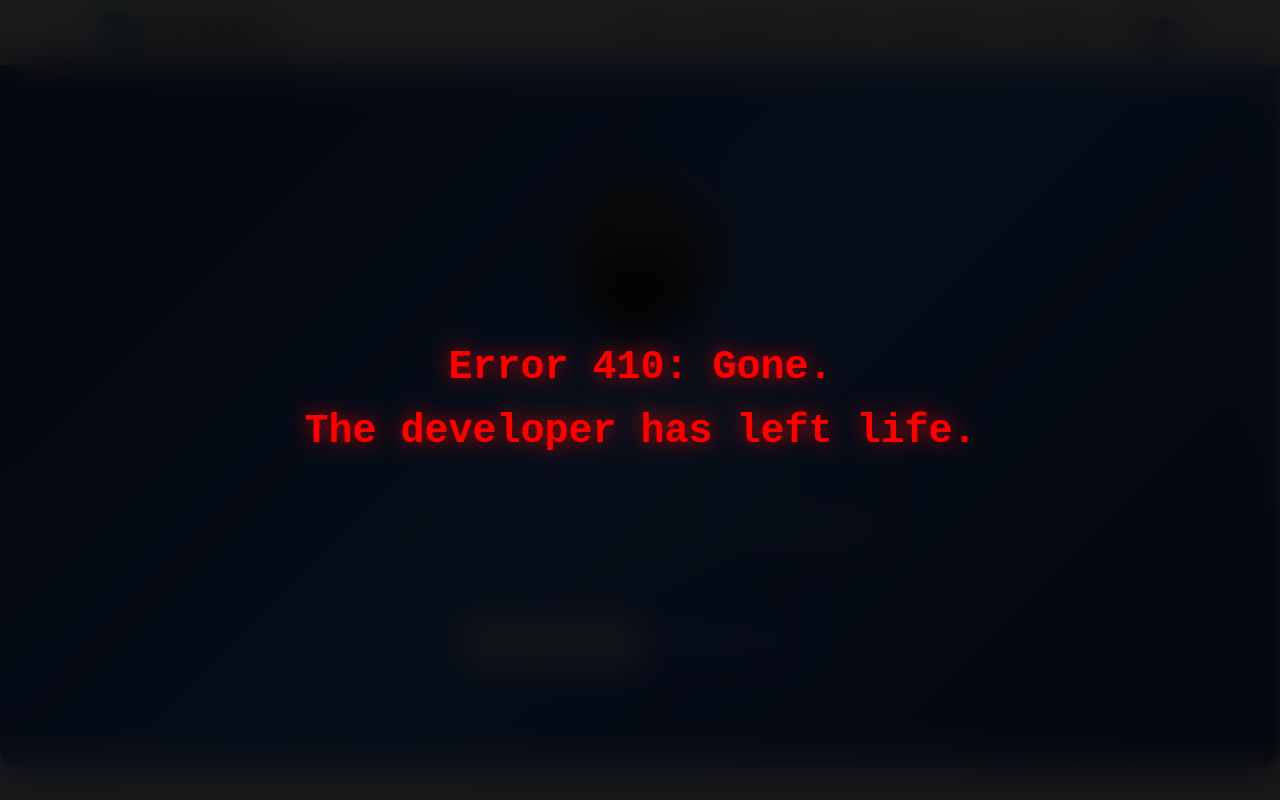
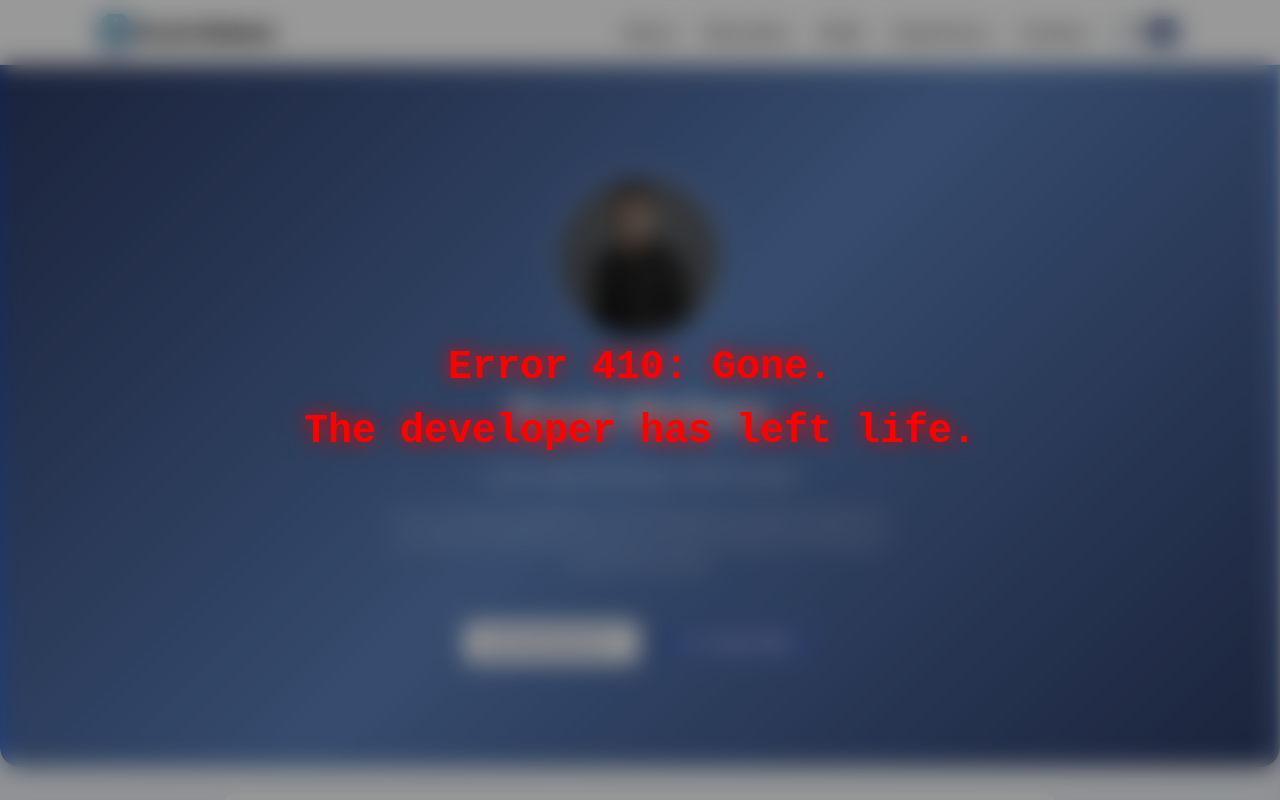
Before and after one commit to ezzatabdeen-dev/protfolio, a Next.js app: page /en in a window 1280 px wide. Shown: the top 800 px of the page. Built offline with nearby package versions, Linux system fonts and the light colour scheme.

Commit message:
Update Freeze.module.css for background and animations

```diff
--- a/src/components/About/Freeze.module.css
+++ b/src/components/About/Freeze.module.css
@@ -4,8 +4,10 @@
   left: 0;
   width: 100vw;
   height: 100vh;
-  background: rgba(0, 0, 0, 0.9);
-  backdrop-filter: blur(20px);
+  background: rgba(0, 0, 0, 0.4);
+  backdrop-filter: blur(12px) saturate(50%);
+  -webkit-backdrop-filter: blur(12px) saturate(50%);
+
   display: flex;
   justify-content: center;
   align-items: center;
@@ -13,6 +15,7 @@
   cursor: none;
   user-select: none;
   pointer-events: all;
+  touch-action: none;
 }
 
 .errorText {
@@ -21,12 +24,12 @@
   font-size: clamp(1.2rem, 4vw, 2.5rem);
   text-align: center;
   line-height: 1.6;
-  text-shadow: 0 0 20px rgba(255, 0, 0, 0.8);
-  animation: glitch 1s linear infinite;
+  font-weight: 900;
+  text-shadow: 0 0 20px rgba(255, 0, 0, 1), 0 0 40px rgba(0, 0, 0, 0.5);
+  animation: flicker 2s infinite;
 }
 
-@keyframes glitch {
-  2%, 64% { transform: translate(2px, 0) skew(0deg); }
-  4%, 60% { transform: translate(-2px, 0) skew(0deg); }
-  62% { transform: translate(0, 0) skew(5deg); }
+@keyframes flicker {
+  0%, 19%, 21%, 23%, 25%, 54%, 56%, 100% { opacity: 1; }
+  20%, 24%, 55% { opacity: 0.5; }
 }
```
